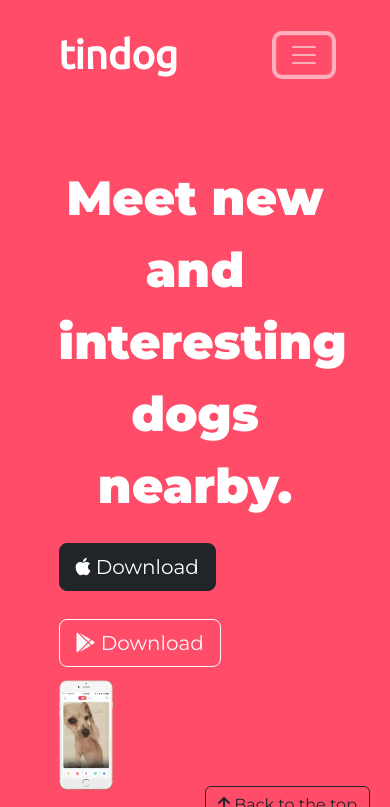
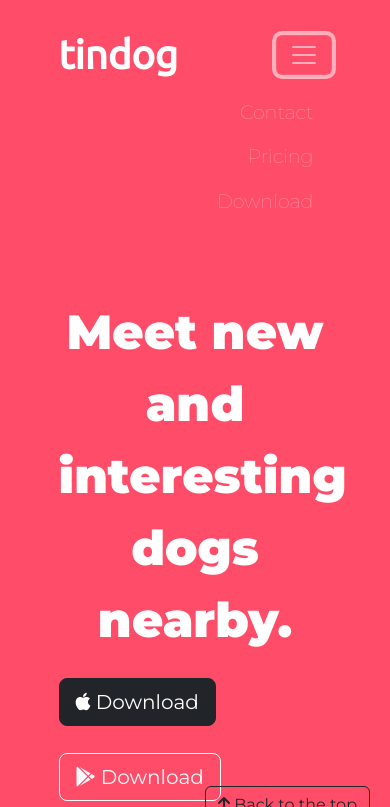
Before and after one commit to BT0701/Tindog, a plain HTML site: page index.html in a window 390 px wide. Both pictures are taken after a click on the button "Toggle navigation". Shown: the top 807 px of the page. Drawn offline with nearby package versions, Linux system fonts and the light colour scheme.

Commit message:
Add files via upload

```diff
--- a/css/styles.css
+++ b/css/styles.css
@@ -44,6 +44,7 @@ body {
 .nav-link {
     font-size: 1.2rem;
     font-weight: 100;
+    text-align: right;
 }
 
 /* Title */
@@ -54,7 +55,7 @@ body {
 }
 
 .title-img {
-    width: 20%;
+    width: 15%;
     transform: rotate(25deg);
     position: absolute;
     right: 25%;
@@ -151,7 +152,8 @@ h3 {
     }
 
     .title-img {
+        width: 15%;
+        transform: rotate(25deg);
         position: static;
-        transform: rotate(0);
     }
 }
--- a/index.html
+++ b/index.html
@@ -35,8 +35,8 @@
       <!-- Nav Bar -->
       <nav class="navbar navbar-expand-lg navbar-dark">
         <a class="navbar-brand" href="">tindog</a>
-        <button class="navbar-toggler" type="button" data-toggle="collapse" data-target="#navbarSupportedContent"
-          aria-controls="navbarSupportedContent" aria-expanded="false" aria-label="Toggle navigation">
+        <button class="navbar-toggler" type="button" data-bs-toggle="collapse" data-bs-target="#navbarTogglerDemo02"
+          aria-controls="navbarTogglerDemo02" aria-expanded="false" aria-label="Toggle navigation">
           <span class="navbar-toggler-icon"></span>
         </button>
         <div class="collapse navbar-collapse" id="navbarTogglerDemo02">
```
Also changed, not shown: 1 other file.
